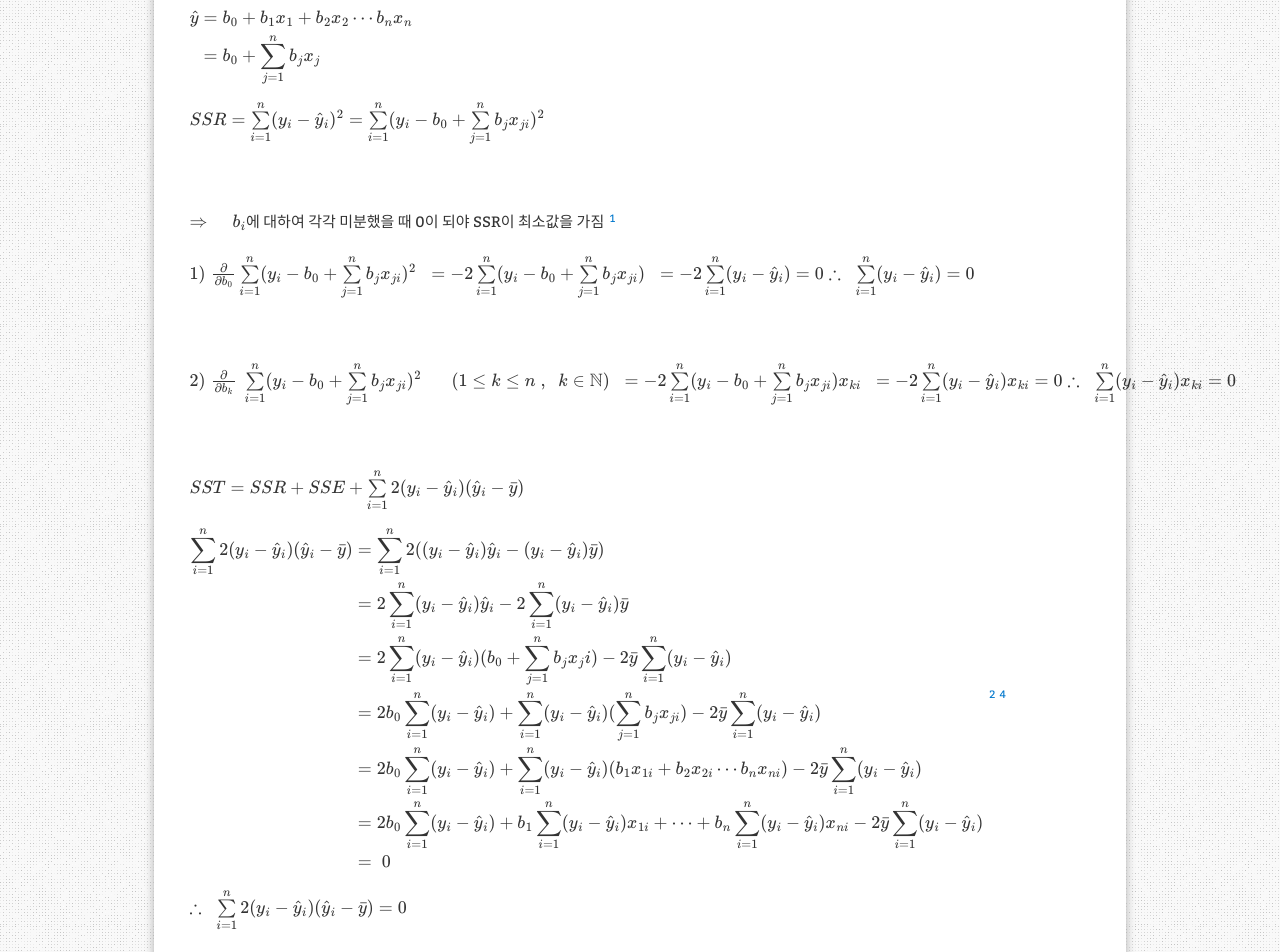
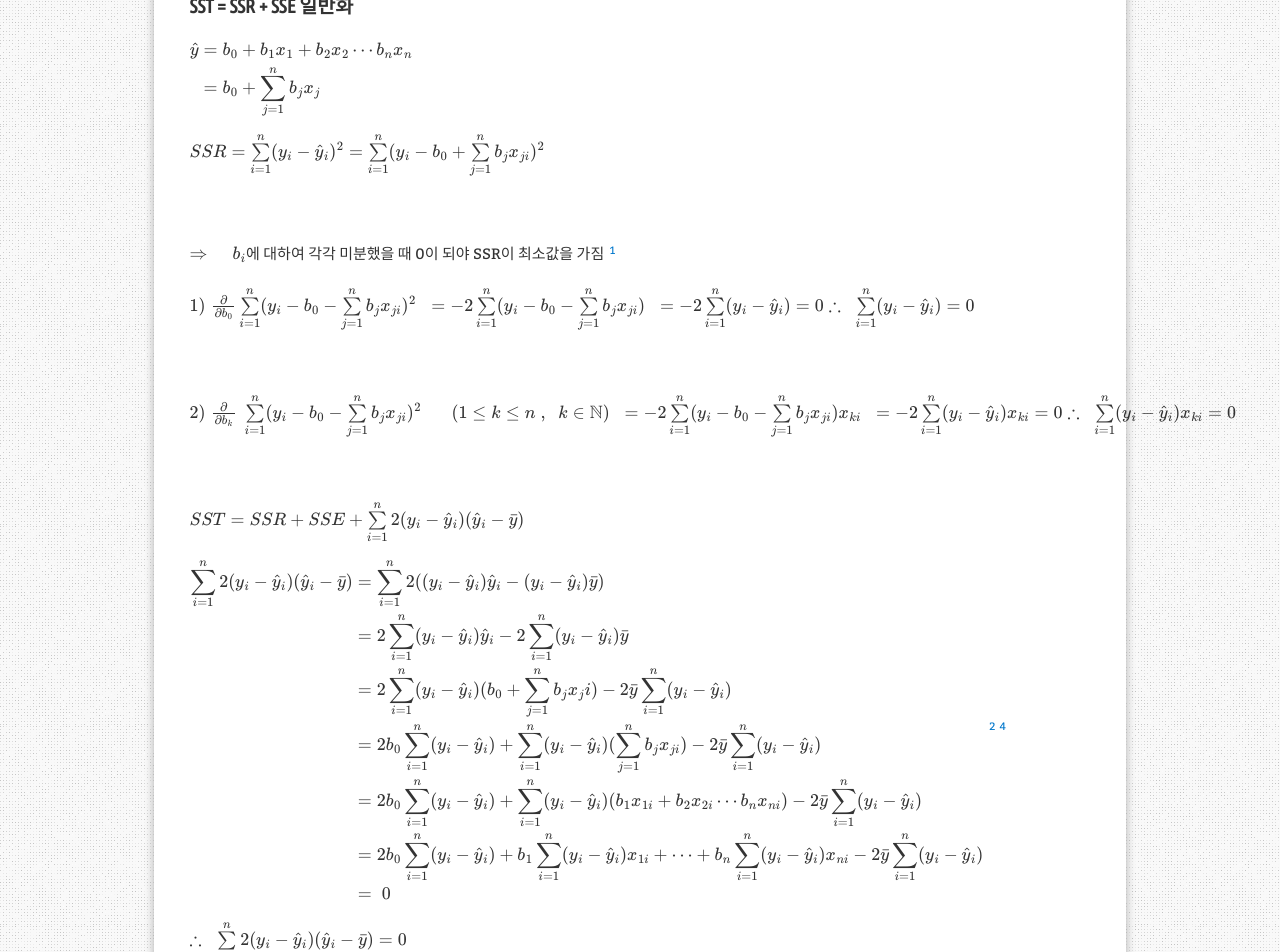
Before and after one commit to aristohyun/aristohyun.github.io, a Jekyll site: the page built from _posts/2021-06-25-Linear-Regression.md, in a window 1280 px wide and 1400 px high, scrolled down 3874 px. Shown: the top 952 px of the window. Built offline with Jekyll 4.4.1, drawn with Linux system fonts in a browser that asks for light colours; formulas are drawn with MathJax 3; comment, search, counter and statistics services are not loaded; some of the changed text lies outside the part shown.

```diff
--- a/_posts/2021-06-25-Linear-Regression.md
+++ b/_posts/2021-06-25-Linear-Regression.md
@@ -76,20 +76,20 @@ $\hat{y}_ i$ : 추정값 (회귀식의 값)
 
 $ \hat{y} = b_0 + b_1 x $
 
-$ SSR = \sum\limits_ {i=1}^{n}(y_ i - \hat{y}_ i)^2 = \sum\limits_ {i=1}^{n}(y_ i - b_0 + b_1 x_ i)^2 $
+$ SSR = \sum\limits_ {i=1}^{n}(y_ i - \hat{y}_ i)^2 = \sum\limits_ {i=1}^{n}(y_ i - b_0 - b_1 x_ i)^2 $
 
 <br/>
 
 $ \Rightarrow \;\;\;\; b_ 0, b_ 1 $에 대하여 미분했을 때 0이 되야 SSR이 최소값 [^1]
 
-$ 1) \;\; \frac{\partial }{\partial b_ 0} \sum\limits_ {i=1}^{n}(y_ i - b_0 + b_1 x_ i)^2 \\\
+$ 1) \;\; \frac{\partial }{\partial b_ 0} \sum\limits_ {i=1}^{n}(y_ i - b_0 - b_1 x_ i)^2 \\\
 \;\; = -2 \sum\limits_ {i=1}^{n} (y_ i - b_0 - b_1 x_ i) \\\
 \;\; = -2 \sum\limits_ {i=1}^{n} (y_ i - \hat{y}_ i) = 0 \\\
 \therefore \;\; \sum\limits_ {i=1}^{n} (y_ i - \hat{y}_ i) = 0 $
 
 <br/>
 
-$ 2) \;\; \frac{\partial }{\partial b_ 1} \sum\limits_ {i=1}^{n}(y_ i - b_0 + b_1 x_ i)^2 \\\
+$ 2) \;\; \frac{\partial }{\partial b_ 1} \sum\limits_ {i=1}^{n}(y_ i - b_0 - b_1 x_ i)^2 \\\
 \;\; = -2 \sum\limits_ {i=1}^{n} (y_ i - b_0 - b_1 x_ i) x_ i  \\\
 \;\; = -2 \sum\limits_ {i=1}^{n} (y_ i - \hat{y}_ i) x_ i = 0 \\\
 \therefore \;\; \sum\limits_ {i=1}^{n} (y_ i - \hat{y}_ i) x_ i = 0 $
@@ -125,15 +125,15 @@ $ SSR = \sum\limits_ {i=1}^{n}(y_ i - \hat{y}_ i)^2 = \sum\limits_ {i=1}^{n}(y_
 
 $ \Rightarrow \;\;\;\; b_ i $에 대하여 각각 미분했을 때 0이 되야 SSR이 최소값을 가짐 [^1]
 
-$ 1) \; \frac{\partial }{\partial b_ 0} \sum\limits_ {i=1}^{n}(y_ i - b_ 0 + \sum \limits_ {j=1}^{n} b_ j x_ {ji})^2 \\\
-\;\; = -2 \sum\limits_ {i=1}^{n} (y_ i - b_ 0 + \sum \limits_ {j=1}^{n} b_ j x_ {ji})  \\\
+$ 1) \; \frac{\partial }{\partial b_ 0} \sum\limits_ {i=1}^{n}(y_ i - b_ 0 - \sum \limits_ {j=1}^{n} b_ j x_ {ji})^2 \\\
+\;\; = -2 \sum\limits_ {i=1}^{n} (y_ i - b_ 0 - \sum \limits_ {j=1}^{n} b_ j x_ {ji})  \\\
 \;\; = -2 \sum\limits_ {i=1}^{n} (y_ i - \hat{y}_ i) = 0 \\\
 \therefore \;\; \sum\limits_ {i=1}^{n} (y_ i - \hat{y}_ i) = 0 $
 
 <br/>
 
-$ 2) \; \frac{\partial }{\partial b_ k} \; \sum\limits_ {i=1}^{n}(y_ i - b_ 0 + \sum \limits_ {j=1}^{n} b_ j x_ {ji})^2  \;\;\;\;\;\; (1\leq k\leq n \;,\;\; k\in \mathbb{\mathbb{N}}) \\\
-\;\; = -2 \sum\limits_ {i=1}^{n} (y_ i - b_ 0 + \sum \limits_ {j=1}^{n} b_ j x_ {ji}) x_ {ki} \\\
+$ 2) \; \frac{\partial }{\partial b_ k} \; \sum\limits_ {i=1}^{n}(y_ i - b_ 0 - \sum \limits_ {j=1}^{n} b_ j x_ {ji})^2  \;\;\;\;\;\; (1\leq k\leq n \;,\;\; k\in \mathbb{\mathbb{N}}) \\\
+\;\; = -2 \sum\limits_ {i=1}^{n} (y_ i - b_ 0 - \sum \limits_ {j=1}^{n} b_ j x_ {ji}) x_ {ki} \\\
 \;\; = -2 \sum\limits_ {i=1}^{n} (y_ i - \hat{y}_ i) x_ {ki} = 0 \\\
 \therefore \;\; \sum\limits_ {i=1}^{n} (y_ i - \hat{y}_ i) x_ {ki} = 0 $
 
```
Also changed, not shown: other parts of _posts/2021-06-25-Linear-Regression.md (+12 -0 lines).
